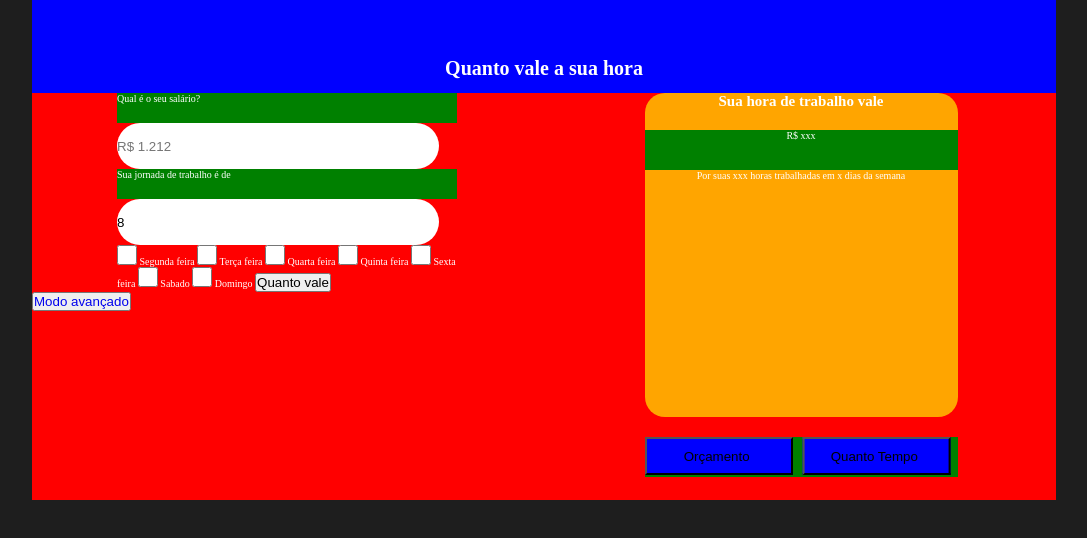
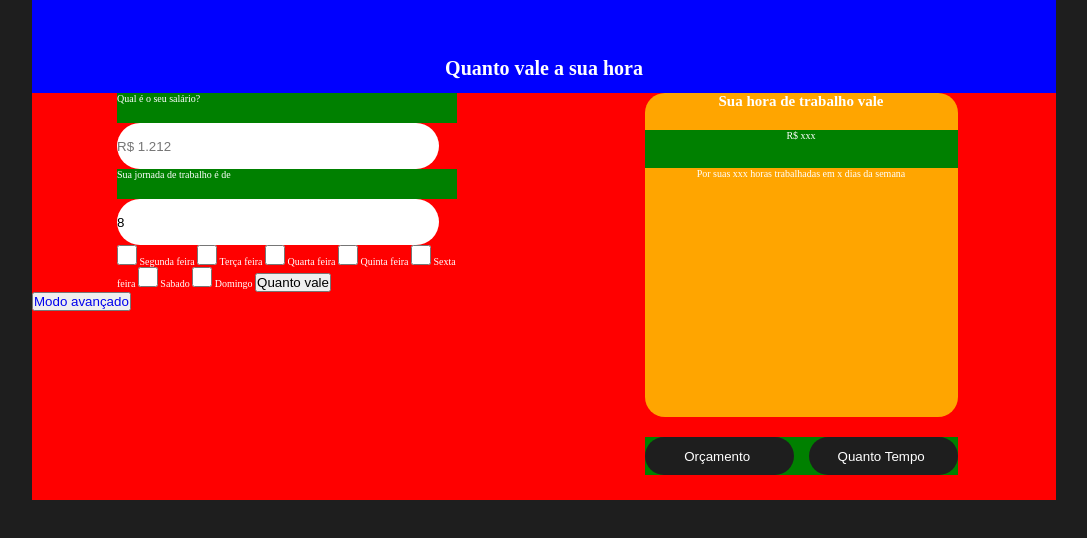
Before and after one commit to projeto-em-grupo/Holleritch2.0, a plain HTML site: page html/QuantoVale.html in a window 1280 px wide. Shown: the whole page, without its empty margins (96-1183 px from the left). Drawn offline with Linux system fonts and the light colour scheme.

Commit message:
ornize aside buttons

```diff
--- a/css/general.css
+++ b/css/general.css
@@ -27,15 +27,13 @@
  --checkbox-h: 2rem;
  --checkbox-w: 2rem;
 
- --a-w: 1.4rem;
- --a-h: 4rem;
- --a-br: 5rem;
-
  --asidesec-w: 31.3rem;
  --asidesec-h: 32.4rem;
  --asidesec-r: 2rem;
 
-
+--asideinput-w: 14.9rem;
+--asideinput-h: 3.8rem;
+--asideinput-r: 5rem;
 
  /* ---- margin ---- */
  --h1-mtop: 5.7rem;
@@ -116,36 +114,32 @@ main aside section {
 main aside div {
     background-color: green;
     width: var(--asidesec-w);
-    height: var(--a-h);
+    height: var(--asideinput-h);
     margin: auto;
     margin-top: 20px;
 
 
 }
 main aside form input{
-    width: 148px;
-    height: 38px;
+    width: var(--asideinput-w);
+    height: var(--asideinput-h);
     display: inline-block;
-    background-color: blue;
+    color: var(--title-color);
+    border-radius: var(--asideinput-r);
+    background-color: var(--background-primary);
+    border-style: none;
+
 }
 main aside form:nth-child(2) input{
-    width: 148px;
-    height: 38px;
-    background-color: blue;
+    width: var(--asideinput-w);
+    height: var(--asideinput-h);
+    border-radius: var(--asideinput-r);
+    transform: translate(-0%, -100%);
+
+
     float: right;
-    transform: translate(-5%, -100%);
+    color: var(--title-color);
+    background-color: var(--background-primary);
+    border-style: none;
 
 }
-main aside div a{
-    box-sizing: border-box;
-    padding: var(--a-w) var(--a-h);
-    border-radius: var(--a-br);
-    border: 1px solid var(--window-color);
-    color: var(--title-color);
-    display: inline-block;
-    margin: 0px 0px 0px 17px;
-
-
-
-
-}
```
